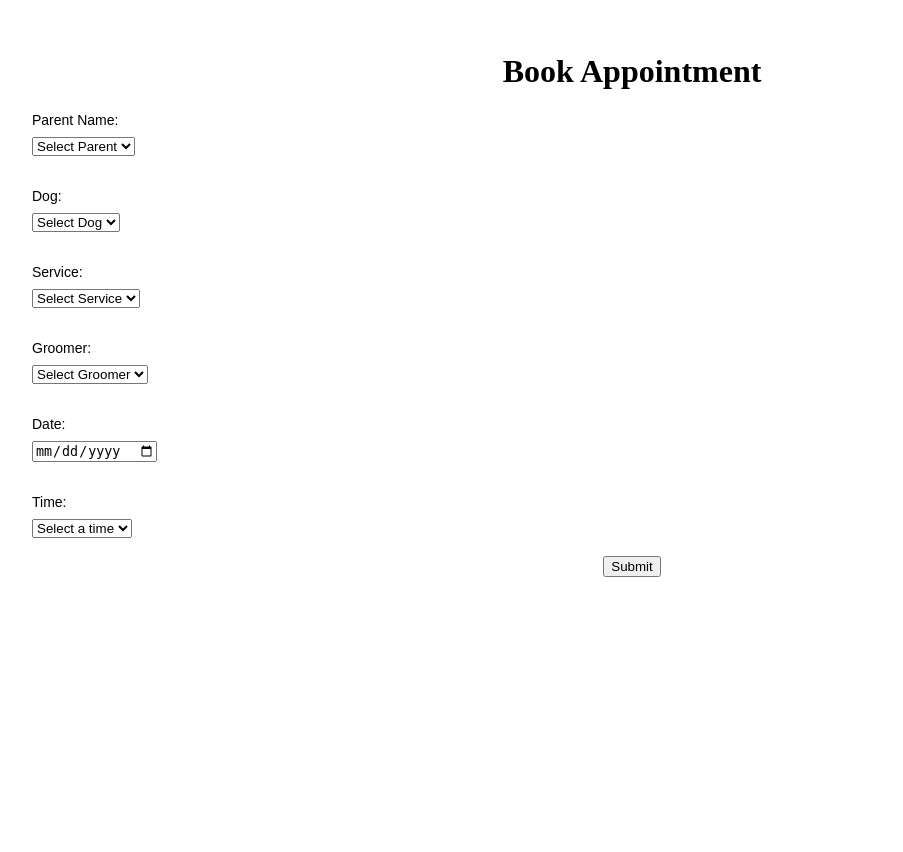
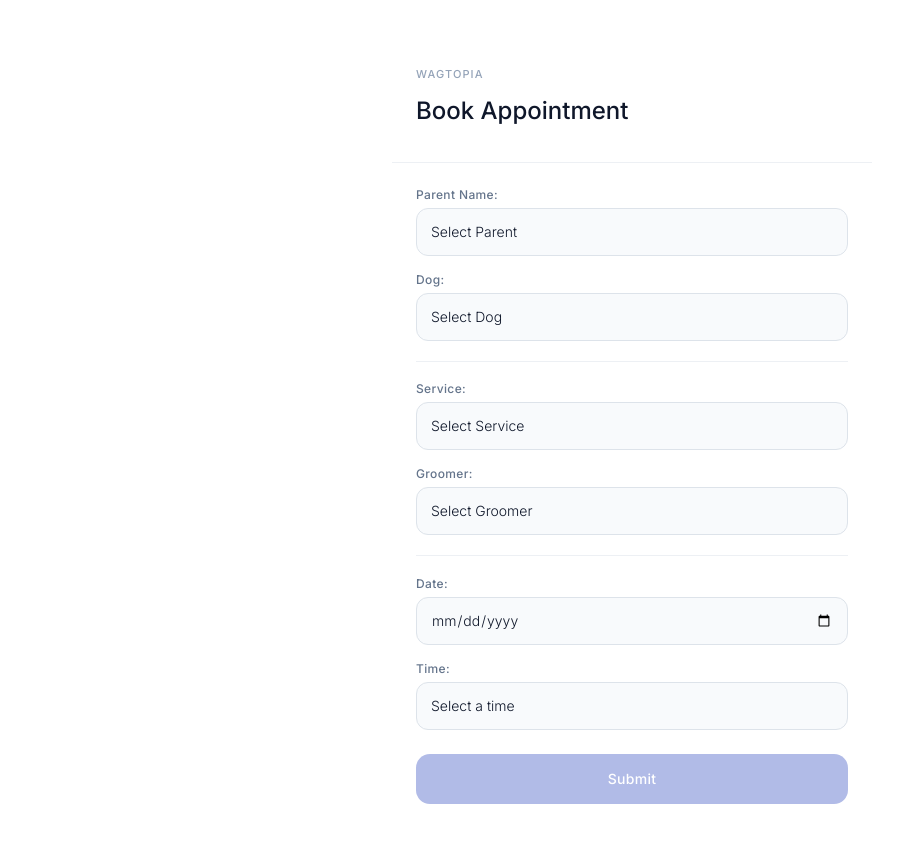
Before and after one commit to lily848/Wagtopia, a Flask app: page /parent in a window 1280 px wide. Shown: the whole page, without its empty margins (8-911 px from the left). Before the commit the page ends 577 px from the top, so only its background shows below. Run offline with Flask 3, Linux system fonts and the light colour scheme; data comes from the database, SQL or seed files in the repository; both versions use the stored data as it was after the commit.

Commit message:
finish styling

```diff
--- a/schema.sql
+++ b/schema.sql
@@ -26,7 +26,7 @@ CREATE TABLE IF NOT EXISTS groomers (
 -- Services (wash, grooming, etc.)
 CREATE TABLE IF NOT EXISTS services (
     service_id       INTEGER PRIMARY KEY AUTOINCREMENT,
-    service_name     TEXT    NOT NULL,  -- e.g. 'wash', 'grooming'
+    service_name     TEXT    NOT NULL,
     duration_minutes INTEGER NOT NULL
 );
 
@@ -37,7 +37,7 @@ CREATE TABLE IF NOT EXISTS bookings (
     dog_id      INTEGER NOT NULL,
     groomer_id  INTEGER NOT NULL,
     service_id  INTEGER NOT NULL,
-    start_time  TEXT    NOT NULL,  -- store as ISO 8601: '2026-04-01 10:00'
+    start_time  TEXT    NOT NULL,
     end_time    TEXT    NOT NULL,
     created_at  TEXT    DEFAULT (datetime('now')),
     appointment_date TEXT NOT NULL,
--- a/static/parent.css
+++ b/static/parent.css
@@ -1,77 +1,125 @@
-.all{
-    margin: 2rem;
-    display:flex;
-    flex-direction: column;
-    justify-content: center;
+@import url('https://fonts.googleapis.com/css2?family=Inter:wght@300;400;500&display=swap');
+
+* {
+    box-sizing: border-box;
 }
 
-br{
-    display: block; /* Forces the <br> to be a block element */
-    content: "";    /* Clears default rendering */
-    margin-top: 9px; /* Adds space above the break */
+body {
+    margin: 0;
+    padding: 1.5rem 1rem;
+    font-family: 'Inter', sans-serif;
 }
 
-.title{
-    display:flex;
+.all {
+    background: #ffffff;
+    border-radius: 24px;
+    padding: 0;
+    width: 100%;
+    max-width: 480px;
+    margin: 0 auto;
+    overflow: hidden;
+    display: flex;
     flex-direction: column;
-    align-items: center;
-}
-.entry{
-    display:flex;
-    flex-direction: column;
-    font: 14px sans-serif;
-    font-weight: 200;
-    gap: 2rem;
-    /* background-color: blueviolet; */
 }
 
-label{
-    display: flex;
-
+/* --- Header --- */
+.title {
+    padding: 2rem 1.5rem 1.25rem;
+    border-bottom: 0.5px solid #edf0f4;
 }
 
-.s{
-    display: flex;
-    justify-content: center;
-    align-items: center;
+.title p {
+    font-size: 11px;
+    font-weight: 500;
+    letter-spacing: 0.1em;
+    text-transform: uppercase;
+    color: #94a3b8;
+    margin-bottom: 4px;
 }
 
-/* label[type="parent"]{
-    background-color: rgb(255, 255, 255);
+.title h1 {
+    font-size: 24px;
+    font-weight: 500;
+    color: #0f172a;
+    line-height: 1.2;
+}
+
+/* --- Body --- */
+.entry {
+    padding: 1.5rem;
+    display: flex;
+    flex-direction: column;
+    gap: 1rem;
+}
+
+/* --- Dividers between groups --- */
+.divider {
+    height: 0.5px;
+    background: #edf0f4;
+    margin: 0.25rem 0;
+}
+
+/* --- Fields --- */
+.entry > div {
+    display: flex;
+    flex-direction: column;
+    gap: 6px;
+}
+
+label {
+    font-size: 12px;
+    font-weight: 500;
+    color: #64748b;
+    letter-spacing: 0.03em;
+}
+
+select,
+input[type="date"] {
+    font-family: 'Inter', sans-serif;
+    font-size: 14px;
+    font-weight: 300;
+    color: #0f172a;
+    background: #f8fafc;
+    border: 0.5px solid #dde3ea;
+    border-radius: 12px;
+    height: 48px;
+    padding: 0 14px;
     width: 100%;
-    font: 1em sans-serif;
-    font-weight: 200;
-    display: flex;
-    justify-content: center;
-    gap: 2rem;
-    border: 2px solid rgb(220, 217, 217);
+    outline: none;
+    appearance: none;
+    -webkit-appearance: none;
+}
+
+select:focus,
+input[type="date"]:focus {
+    border-color: #94b4d4;
+    background: #ffffff;
+    box-shadow: 0 0 0 3px rgba(148, 180, 212, 0.15);
+}
+
+/* --- Submit --- */
+.s {
+    padding: 0 1.5rem 1.5rem;
+}
+
+input[type="submit"] {
+    width: 100%;
+    height: 50px;
+    background: #b1bbe7;
+    color: #ffffff;
+    border: none;
+    border-radius: 14px;
+    font-family: 'Inter', sans-serif;
+    font-size: 14px;
+    font-weight: 500;
+    letter-spacing: 0.02em;
     cursor: pointer;
-} */
-/* .form:-label{
-    color:brown;
-    background-color: aqua;
-} */
+}
 
-/* input[type="date"]{
-    background-color: rgb(255, 255, 255);
-    width: 100%;
-    font: 1em sans-serif;
-    font-weight: 200;
-    display: flex;
-    justify-content: center;
-    gap: 2rem;
-    border: 2px solid rgb(220, 217, 217);
-    cursor: pointer;
-} */
+input[type="submit"]:active {
+    transform: scale(0.98);
+}
 
-/* input[type="time"]{
-    background-color: rgb(255, 255, 255);
-    width: 100%;
-    font: 1em sans-serif;
-    display: flex;
-    justify-content: center;
-    gap: 2rem;
-    border: 2px solid rgb(220, 217, 217);
-    cursor: pointer;
-    align-items: center;
-} */
+br {
+    display: none;
+}
--- a/templates/parent.html
+++ b/templates/parent.html
@@ -12,6 +12,7 @@
     <form action="/book" method="POST">
         <div class="all">
             <div class="title">
+                <p>Wagtopia</p>
                 <h1>
                     Book Appointment
                 </h1>
@@ -40,6 +41,8 @@
                     </select>
                 </div>
 
+                <div class="divider"></div>
+
                 <div>
                     <label for="service">Service:</label>
                     <br>
@@ -61,6 +64,8 @@
                         {% endfor %}
                     </select>
                 </div>
+
+                <div class="divider"></div>
 
                 <div>
                     <label for="date">Date:</label>
```
Also changed, not shown: static/groomer.css (+116 -16 lines), static/index.css (+78 -22 lines), templates/groomer.html (+7 -29 lines), wagtopia.db.
